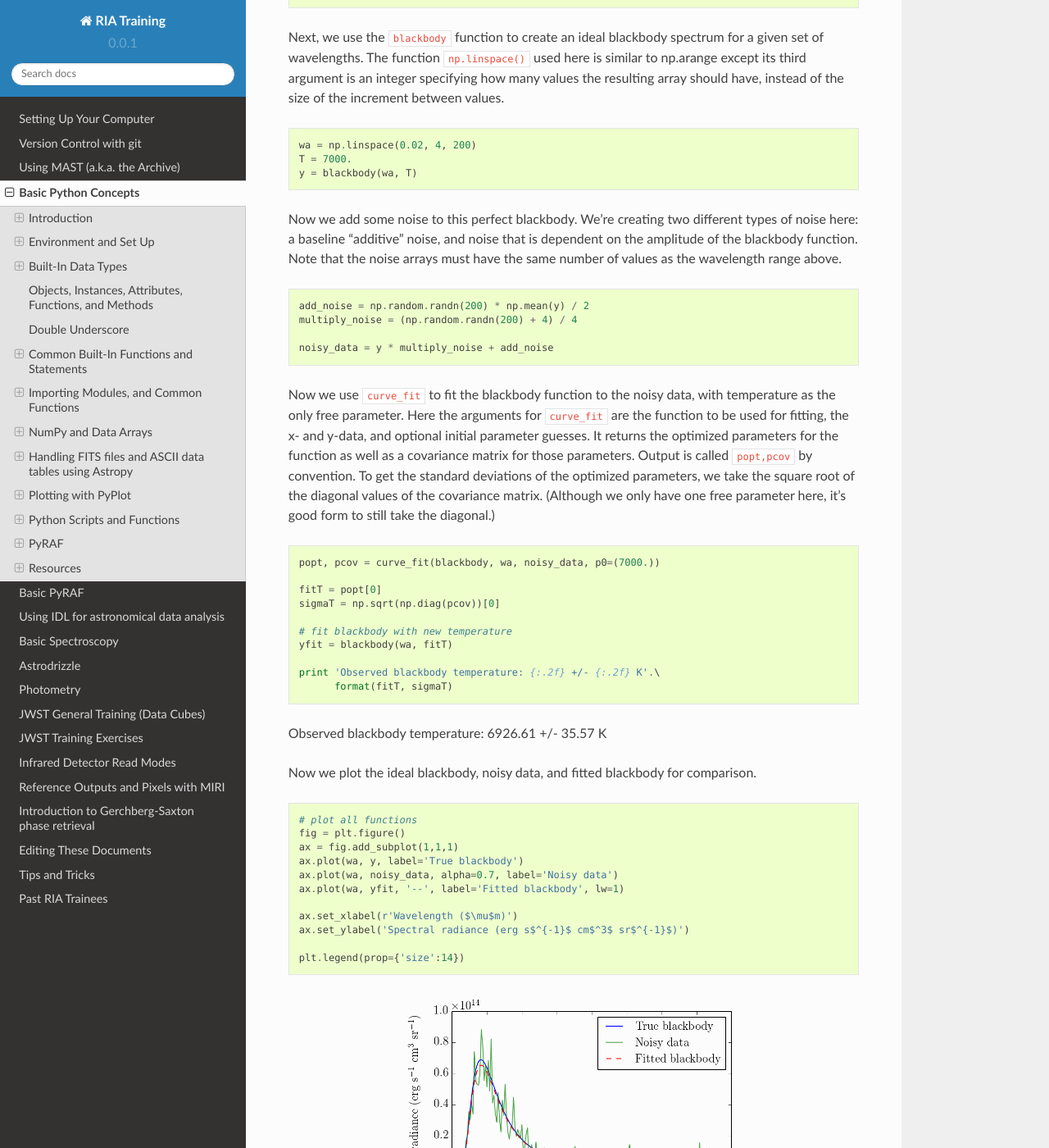
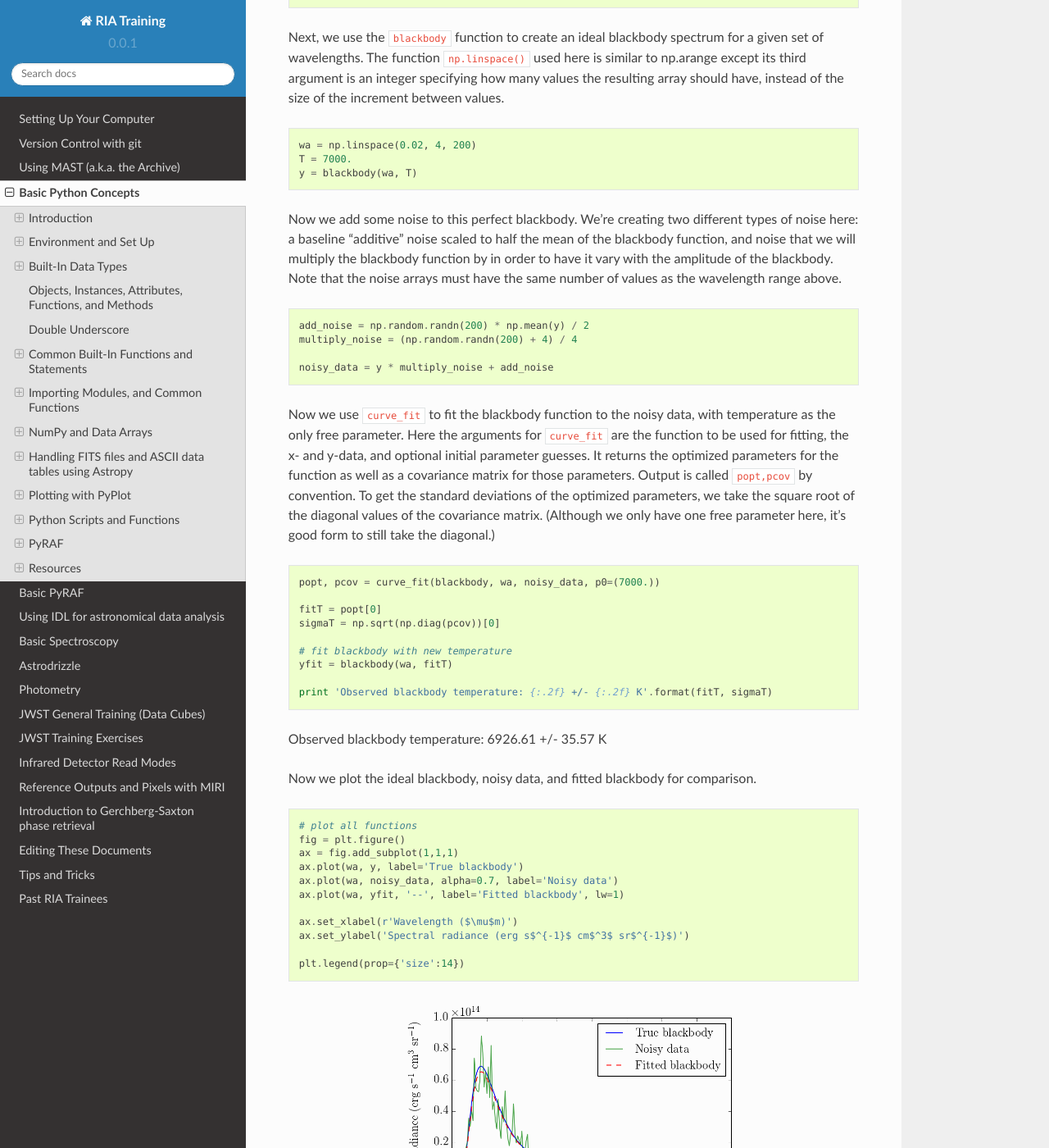
Before and after one commit to staceybright/training-library, a Sphinx documentation site: the page built from source/python.txt, in a window 1280 px wide and 1400 px high, scrolled down 49031 px. Shown: the whole window at 82% size. Built offline with Sphinx 7.4.7 and the Read the Docs theme 2.0.0, drawn with Linux system fonts in a browser that asks for light colours; some of the changed text lies outside the part shown.

Commit message:
More changes based on feedback

```diff
--- a/source/python.txt
+++ b/source/python.txt
@@ -2004,7 +2004,7 @@ Next, we use the ``blackbody`` function to create an ideal blackbody spectrum fo
    T = 7000.
    y = blackbody(wa, T)
 
-Now we add some noise to this perfect blackbody. We're creating two different types of noise here: a baseline "additive" noise, and noise that is dependent on the amplitude of the blackbody function. Note that the noise arrays must have the same number of values as the wavelength range above. ::
+Now we add some noise to this perfect blackbody. We're creating two different types of noise here: a baseline "additive" noise scaled to half the mean of the blackbody function, and noise that we will multiply the blackbody function by in order to have it vary with the amplitude of the blackbody. Note that the noise arrays must have the same number of values as the wavelength range above. ::
 
    add_noise = np.random.randn(200) * np.mean(y) / 2
    multiply_noise = (np.random.randn(200) + 4) / 4
@@ -2022,8 +2022,7 @@ Here the arguments for ``curve_fit`` are the function to be used for fitting, th
    # fit blackbody with new temperature
    yfit = blackbody(wa, fitT)
 
-   print 'Observed blackbody temperature: {:.2f} +/- {:.2f} K'.\
-         format(fitT, sigmaT)
+   print 'Observed blackbody temperature: {:.2f} +/- {:.2f} K'.format(fitT, sigmaT)
 
 Observed blackbody temperature: 6926.61 +/- 35.57 K
 
@@ -2052,7 +2051,8 @@ Now we plot the ideal blackbody, noisy data, and fitted blackbody for comparison
 
    Define your own function and use ``curve_fit`` to fit it to some noisy data.
    How do the ideal and fitted function compare? How does this change when you change
-   the noise properties?
+   the noise properties (for example, if you use only additive or only multiplicative
+   noise, or change the scale of the additive noise to twice the mean rather than half)?
 
 
 .. _python_scripts:
```
